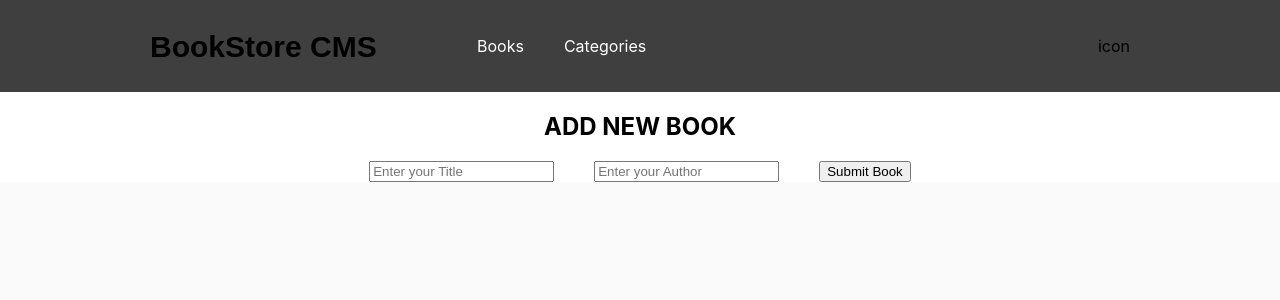
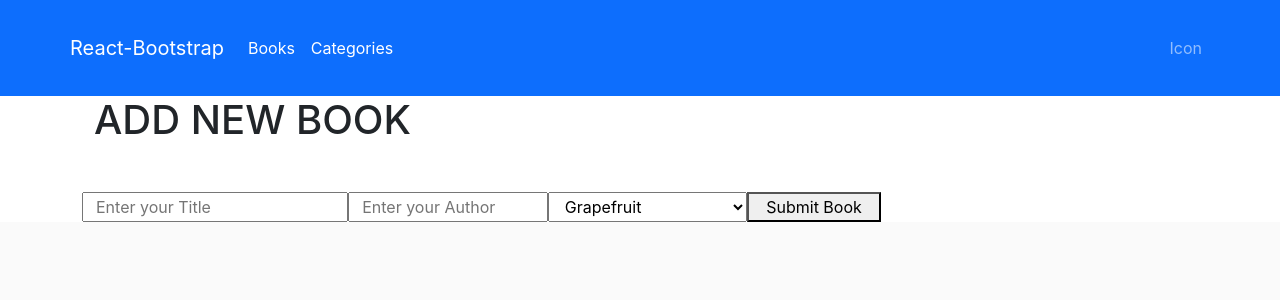
Before and after one commit to ridwanediallo/Bookstore-CMS, a React (Create React App) app: page / in a window 1280 px wide. Shown: the top 300 px of the page. Built offline with nearby package versions, Linux system fonts and the light colour scheme.

Commit message:
Add styling to BookList and addBook component

```diff
--- a/package.json
+++ b/package.json
@@ -9,6 +9,7 @@
     "@testing-library/user-event": "^13.5.0",
     "bootstrap": "^5.1.3",
     "react": "^18.1.0",
+    "react-bootstrap": "^2.3.1",
     "react-dom": "^18.1.0",
     "react-redux": "^8.0.1",
     "react-router-dom": "^6.3.0",
--- a/src/components/AddBook.css
+++ b/src/components/AddBook.css
@@ -1,9 +1,25 @@
+body {
+  margin: 0;
+  padding: 0;
+  box-sizing: border-box;
+}
+
 form {
   display: flex;
+  flex-direction: column;
   justify-content: center;
   align-items: center;
   gap: 40px;
+  padding: 0;
 }
+
+/* .inputs {
+  display: flex;
+  justify-content: center;
+  flex-direction: row;
+  align-self: start;
+  gap: 40px;
+} */
 
 .title {
   width: 8.5rem;
@@ -25,11 +41,16 @@ form {
   background-color: #fff;
 }
 
+.submit-btn {
+  /* align-self: flex-end; */
+  /* margin-left: 92px; */
+}
+
 .form-section {
   display: flex;
   flex-direction: column;
 }
 
 .form-title {
-  align-self: center;
+  align-self: start;
 }
--- a/src/components/AddBook.js
+++ b/src/components/AddBook.js
@@ -27,24 +27,38 @@ const AddBook = () => {
   };
 
   return (
-    <section className="form-section">
+    <section className="container">
+      <form onSubmit={addBookHandler} className="container d-flex ">
         <h1 className="form-title">ADD NEW BOOK</h1>
-      <form onSubmit={addBookHandler}>
+        <div className="row align-self-start inputs">
           <input
+            className="col-12 col-sm-4"
             type="text"
             placeholder="Enter your Title"
             value={title}
             onChange={onTitleChange}
           />
           <input
+            className="col-12 col-sm-3"
             type="text"
             placeholder="Enter your Author"
             value={author}
             onChange={onAuthorChange}
           />
-        <button type="submit" onClick={onSaveBookClick}>
+          <select className="col-12 col-sm-3">
+            <option value="grapefruit">Grapefruit</option>
+            <option value="lime">Lime</option>
+            <option value="coconut">Coconut</option>
+            <option value="mango">Mango</option>
+          </select>
+          <button
+            className="col-12 col-sm-2 align-self-end"
+            type="submit"
+            onClick={onSaveBookClick}
+          >
             Submit Book
           </button>
+        </div>
       </form>
     </section>
   );
--- a/src/components/BookList.css
+++ b/src/components/BookList.css
@@ -15,18 +15,19 @@
 .booklists {
   display: flex;
   flex-direction: column;
-  justify-content: center;
-  align-items: center;
+  /* justify-content: center; */
+  /* align-items: center; */
 }
 
 .list-item {
-  width: 75rem;
+  /* width: 75rem; */
   height: 10.625rem;
-  margin: 2.313rem 6.25rem 0;
+  margin: 2.313rem 00;
   padding: 2rem 9.188rem 1.625rem 1.688rem;
   border-radius: 4px;
   border: solid 1px grey;
   background-color: #fff;
+  align-self: stretch;
 }
 
 .btns {
--- a/src/components/BookList.js
+++ b/src/components/BookList.js
@@ -12,10 +12,13 @@ const BookList = () => {
   // };
 
   return (
-    <div className="booklists">
+    <div className="container booklists">
       <ul className="list-group">
         {books.map((book) => (
-          <li className="list-item" key={book.id}>
+          <li
+            className="list-item shadow p-3 mb-5 bg-body rounded"
+            key={book.id}
+          >
             <p>{book.title}</p>
             <p>{book.author}</p>
             <div className="btns">
--- a/src/components/NavBar.js
+++ b/src/components/NavBar.js
@@ -1,26 +1,33 @@
-import React from 'react';
+
+import { Nav, Navbar, Container} from 'react-bootstrap';
 import { Link } from 'react-router-dom';
 import './Navbar.css';
 
 const NavBar = () => (
-  <nav className="nav">
-    <div className="left-side">
-      <h1 className="logo">BookStore CMS</h1>
-      <ul className="nav-links">
-        <li>
-          <Link to="/" className="link">
-            Books
-          </Link>
-        </li>
-        <li>
-          <Link to="/categories" className="link">
-            Categories
-          </Link>
-        </li>
-      </ul>
+  <Navbar collapseOnSelect expand="lg" bg="primary" variant="dark">
+    <div className="container navB">
+      <Navbar.Brand href="#home">React-Bootstrap</Navbar.Brand>
+      <Navbar.Toggle aria-controls="responsive-navbar-nav" />
+      <Navbar.Collapse id="responsive-navbar-nav">
+        <Nav className="me-auto">
+          <Nav.Link href="#book">
+            <Link to="/" className="link">
+              Books
+            </Link>
+          </Nav.Link>
+          <Nav.Link href="#categories">
+            <Link to="/" className="link">
+              Categories
+            </Link>
+          </Nav.Link>
+        </Nav>
+        <Nav>
+          <Nav.Link href="#icon">Icon</Nav.Link>
+        </Nav>
+      </Navbar.Collapse>
     </div>
-    <div className="left-side">icon</div>
-  </nav>
+  </Navbar>
 );
 
+
 export default NavBar;
--- a/src/components/Navbar.css
+++ b/src/components/Navbar.css
@@ -1,21 +1,21 @@
-.container {
+.header {
   display: flex;
-  max-width: 80%;
-  margin: 0 auto;
+  /* justify-content: center; */
+  align-items: center;
+  /* max-width: 80%; */
+  /* margin: 0 auto; */
+  background-color: blueviolet;
 }
 
-.nav {
-  display: flex;
-  justify-content: space-between;
-  align-items: center;
-  padding: 20px 150px;
-  background-color: rgba(0, 0, 0, 0.75);
+.navB {
+  padding: 20px 0;
+  /* margin: 0 100px; */
 }
 
 .left-side {
   display: flex;
-  justify-content: center;
-  align-items: center;
+  /* justify-content: center; */
+  /* align-items: center; */
 }
 
 .nav-links {
@@ -31,8 +31,8 @@
 }
 
 .logo {
-  width: 15rem;
-  height: 2.313rem;
+  /* width: 15rem; */
+  /* height: 2.313rem; */
   margin: 0.375rem 2.938rem 0.125rem 0;
   font-family: Montserrat, sans-serif;
   font-size: 1.875rem;
--- a/src/index.js
+++ b/src/index.js
@@ -1,4 +1,4 @@
-// import 'bootstrap/dist/css/bootstrap.min.css';
+import 'bootstrap/dist/css/bootstrap.min.css';
 import React from 'react';
 import { BrowserRouter as Router } from 'react-router-dom';
 import ReactDOM from 'react-dom/client';
```
Also changed, not shown: 1 other file (tests, documents, lock files or other folders). Lines whose indentation alone changed are shown as unchanged.
